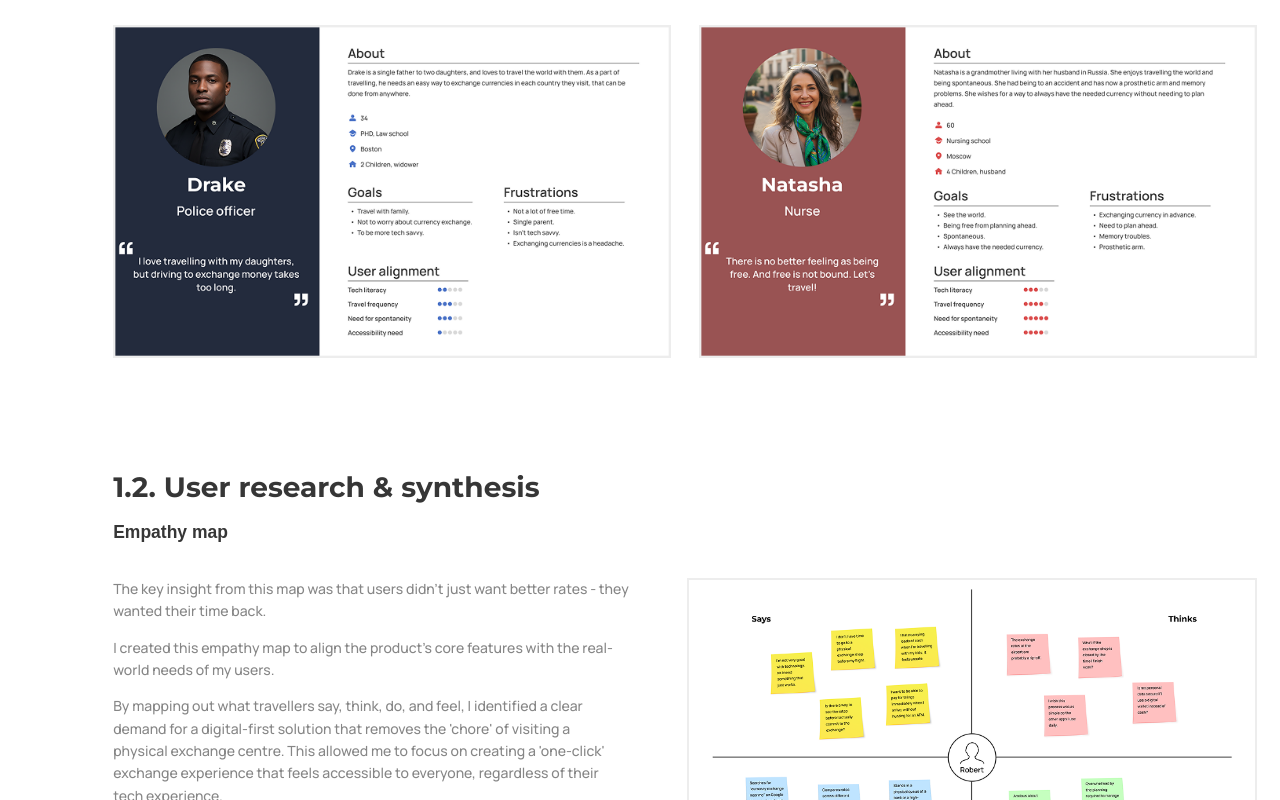
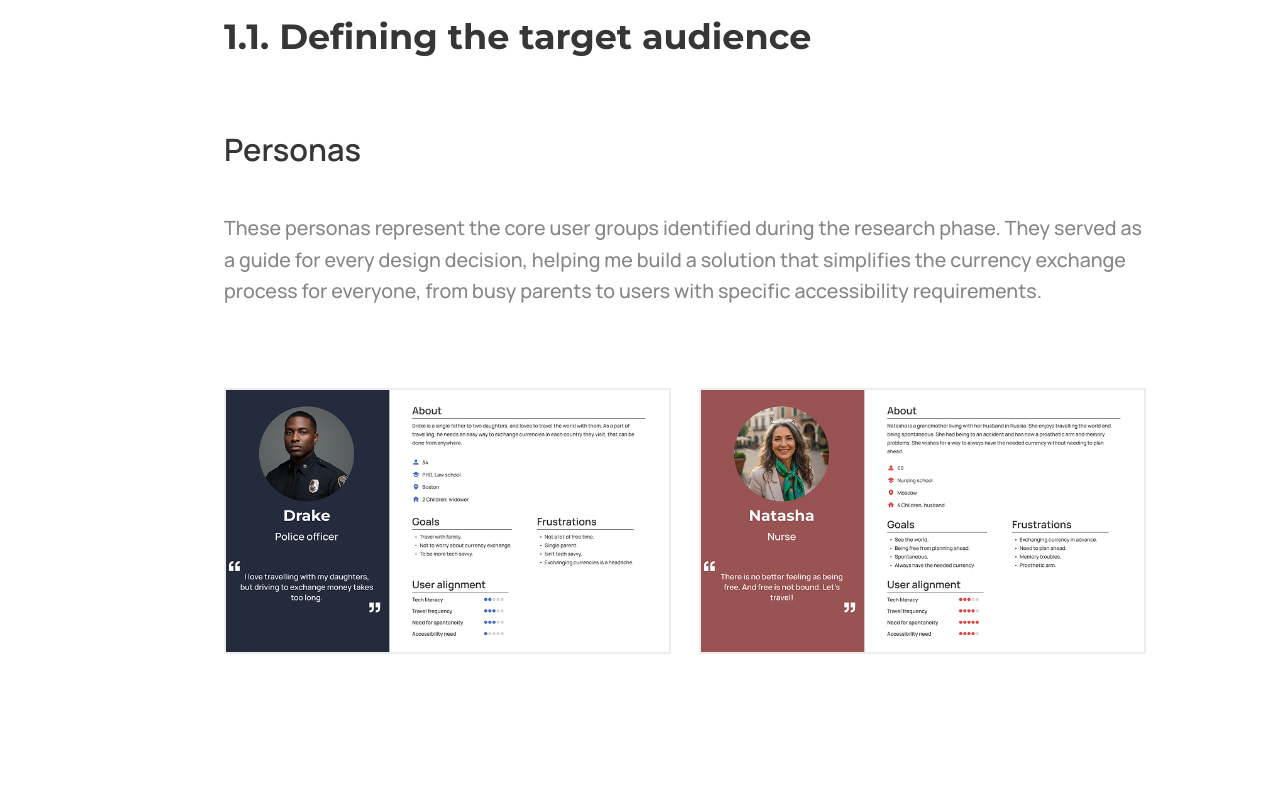
Before and after one commit to mikaridley/Eldan-Ridley-s-Portfolio, a React (Vite) app: page / in a window 1280 px wide. Shown: the part 4200-5000 px from the top of the page. Built offline with nearby package versions, Linux system fonts and the light colour scheme; a web font is replaced by a local one.

Commit message:
style research part

```diff
--- a/src/assets/styles/pages/HomePage.css
+++ b/src/assets/styles/pages/HomePage.css
@@ -123,30 +123,29 @@
 
     .research-personas {
         padding-inline: 2rem;
-        padding-block: 3rem 5rem;
-        max-width: 1200px;
-        margin-inline: auto;
+        padding-block: 15rem 30rem;
+        margin-inline: var(--home-padding-inline);
 
         .research-personas-heading {
-            font-size: clamp(1.5rem, 3vw, 2rem);
+            font-size: 2.5rem;
             font-weight: 700;
             color: var(--dark-grey);
-            margin: 0 0 0.5rem 0;
+            margin: 0 0 5rem 0;
         }
 
         .research-personas-subtitle {
-            font-size: 1.25rem;
-            font-weight: 700;
+            font-size: 2.2rem;
+            font-weight: 600;
             color: var(--dark-grey);
-            margin: 0 0 1rem 0;
+            margin: 0 0 3rem 0;
         }
 
         .research-personas-intro {
             color: var(--main-txt);
-            font-size: 1rem;
+            font-size: 1.4rem;
             line-height: 1.6;
-            margin: 0 0 2.5rem 0;
-            max-width: 720px;
+            margin: 0 0 5.8rem 0;
+            max-width: 75rem;
         }
 
         .research-personas-imgs {
@@ -172,25 +171,22 @@
         gap: 0 4rem;
         row-gap: 1rem;
         align-items: start;
-        padding-inline: 2rem;
-        padding-block: 3rem 5rem;
-        max-width: 1200px;
-        margin-inline: auto;
+        margin-inline: var(--home-padding-inline);
+        padding-block-end: 22rem;
 
         .research-empathy-heading {
-            grid-column: 1 / -1;
-            font-size: clamp(1.5rem, 3vw, 2rem);
+            grid-column: 1;
+            font-size: 2.5rem;
             font-weight: 700;
             color: var(--dark-grey);
-            margin: 0 0 0.25rem 0;
+            margin: 0 0 11rem 0;
         }
 
         .research-empathy-subtitle {
-            grid-column: 1 / -1;
-            font-size: 1.25rem;
-            font-weight: 700;
+            font-size: 2.2rem;
+            font-weight: 600;
             color: var(--dark-grey);
-            margin: 0 0 1.5rem 0;
+            margin: 0 0 1.7rem 0;
         }
 
         .research-empathy-text {
@@ -199,22 +195,27 @@
 
             .research-empathy-p {
                 color: var(--main-txt);
-                font-size: 1rem;
+                font-size: 1.14rem;
                 line-height: 1.6;
-                margin: 0 0 1rem 0;
+                margin: 0;
 
                 &:last-of-type {
                     margin-block-end: 0;
+                }
+
+                &.darker {
+                    color: var(--dark-grey);
+                    margin-bottom:1.7rem;
                 }
             }
         }
 
         .research-empathy-fig {
             grid-column: 2;
-            grid-row: 3;
+            grid-row: 1 / span 4;
             display: flex;
             justify-content: flex-end;
-            align-items: start;
+            margin-top:10rem;
 
             .research-empathy-img {
                 display: block;
--- a/src/pages/HomePage.jsx
+++ b/src/pages/HomePage.jsx
@@ -144,7 +144,7 @@ export function HomePage() {
         <h3 id="research-empathy-heading" className="research-empathy-heading">1.2. User research & synthesis</h3>
         <h4 className="research-empathy-subtitle">Empathy map</h4>
         <div className="research-empathy-text">
-          <p className="research-empathy-p">
+          <p className="research-empathy-p darker">
             The key insight from this map was that users didn&apos;t just want better rates - they wanted their time back.
           </p>
           <p className="research-empathy-p">
```
